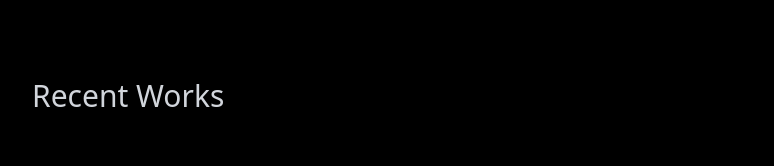
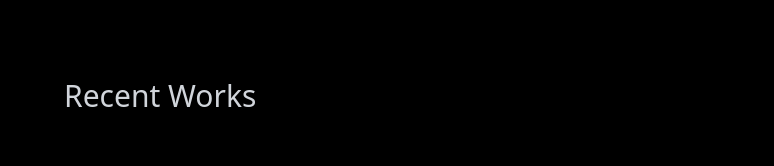
Before and after one commit to anggakswr/portfolio5, a React (Create React App) app: page / in a window 1280 px wide. Shown: the part 530-696 px from the top of the page, without its empty margins (224-998 px from the left). Built offline with nearby package versions, Linux system fonts and the light colour scheme.

Commit message:
Fix padding on Recent Works text

```diff
--- a/src/components/Content.js
+++ b/src/components/Content.js
@@ -6,13 +6,13 @@ import { IconContext } from "react-icons";
 const Content = () => {
   return (
     <div className="py-32">
-      <h2 className="text-3xl py-2 mb-5">Recent Works</h2>
+      <h2 className="text-3xl py-2 px-8 mb-5">Recent Works</h2>
 
       <ul className="ml-5 list-disc">
         <li className="p-5 relative">
           <div
             className="w-0.5 h-full absolute bg-white top-14 -left-3"
-            style={{ height: "96.9%" }}
+            style={{ height: "90%" }}
           />
 
           <h2 className="text-3xl text-white mb-4 block">
@@ -47,7 +47,7 @@ const Content = () => {
         <li className="p-5 relative">
           <div
             className="w-0.5 h-full absolute bg-white top-14 -left-3"
-            style={{ height: "96.9%" }}
+            style={{ height: "90%" }}
           />
 
           <a
```
